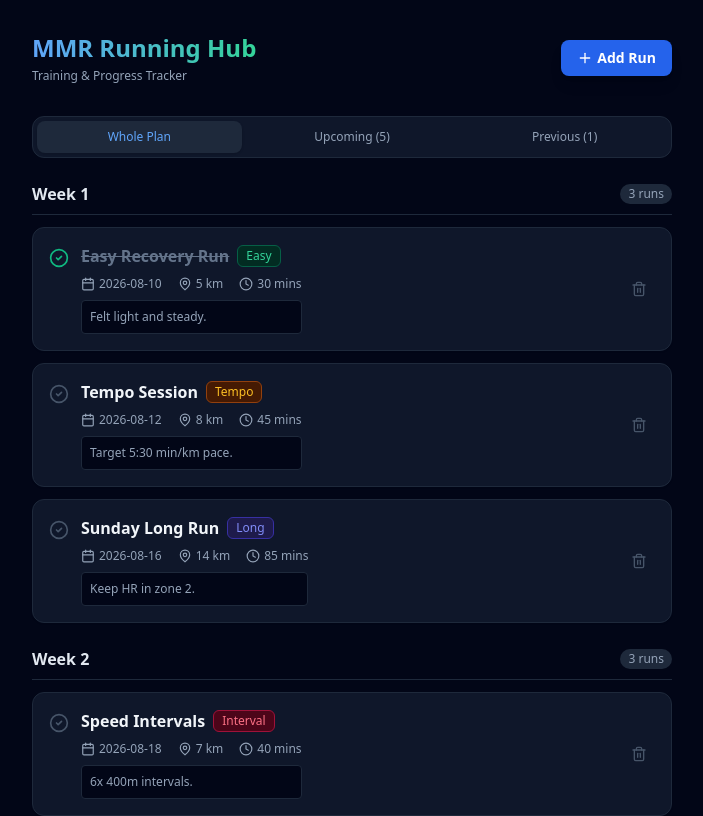
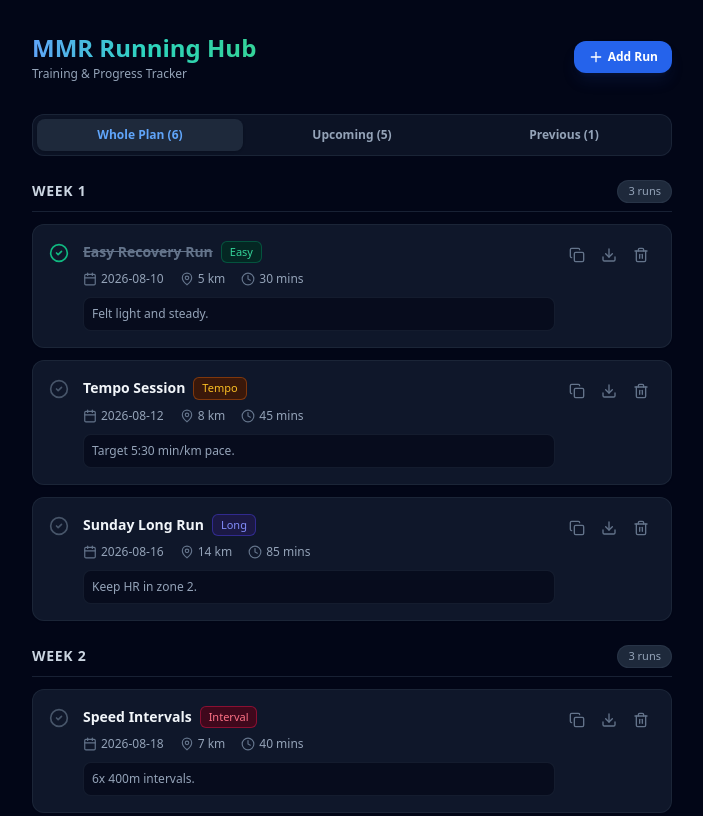
Before and after one commit to mmajor92/mmr-running-test, a React (Vite) app: page / in a window 1280 px wide. Shown: the top 816 px of the page, without its empty margins (288-991 px from the left). Built offline with nearby package versions, Linux system fonts and the light colour scheme.

Commit message:
Update App.tsx

```diff
--- a/src/App.tsx
+++ b/src/App.tsx
@@ -2,18 +2,16 @@ import React, { useState, useEffect } from 'react';
 import {
   Calendar,
   CheckCircle2,
-  ChevronRight,
   Plus,
   Trash2,
   Download,
-  Upload,
-  Activity,
+  Copy,
   Clock,
   MapPin,
+  Check,
   Flame,
-  Award,
   BarChart2,
-  RefreshCw
+  List
 } from 'lucide-react';
 
 interface Run {
@@ -45,8 +43,9 @@ export default function App() {
 
   const [activeTab, setActiveTab] = useState<'plan' | 'upcoming' | 'previous'>('plan');
   const [showAddModal, setShowAddModal] = useState(false);
+  const [copiedId, setCopiedId] = useState<string | null>(null);
 
-  // New Run Form State
+  // Form State
   const [title, setTitle] = useState('');
   const [date, setDate] = useState('');
   const [distanceKm, setDistanceKm] = useState('');
@@ -56,6 +55,7 @@ export default function App() {
   const [notes, setNotes] = useState('');
 
   useEffect(() => {
+    localStorage.getItem('mmr_runs');
     localStorage.setItem('mmr_runs', JSON.stringify(runs));
   }, [runs]);
 
@@ -85,11 +85,43 @@ export default function App() {
 
     setRuns(prev => [...prev, newRun]);
     setShowAddModal(false);
-    // Reset Form
     setTitle(''); setDate(''); setDistanceKm(''); setDurationMins(''); setType('Easy'); setWeek('1'); setNotes('');
   };
 
-  // Grouping helper
+  // Export single run to iCal (.ics)
+  const exportToICal = (run: Run) => {
+    const formatDate = (d: string) => d.replace(/-/g, '');
+    const icsContent = [
+      'BEGIN:VCALENDAR',
+      'VERSION:2.0',
+      'PRODID:-//MMR Running Hub//NONSGML v1.0//EN',
+      'BEGIN:VEVENT',
+      `SUMMARY:${run.type} Run: ${run.title}`,
+      `DESCRIPTION:${run.distanceKm} km | ${run.durationMins} mins\\n${run.notes || ''}`,
+      `DTSTART;VALUE=DATE:${formatDate(run.date)}`,
+      `DTEND;VALUE=DATE:${formatDate(run.date)}`,
+      'END:VEVENT',
+      'END:VCALENDAR'
+    ].join('\r\n');
+
+    const blob = new Blob([icsContent], { type: 'text/calendar;charset=utf-8' });
+    const link = document.createElement('a');
+    link.href = window.URL.createObjectURL(blob);
+    link.setAttribute('download', `${run.title.toLowerCase().replace(/\s+/g, '-')}.ics`);
+    document.body.appendChild(link);
+    link.click();
+    document.body.removeChild(link);
+  };
+
+  // Copy run details to clipboard
+  const copyRunDetails = (run: Run) => {
+    const text = `🏃 ${run.title}\n📅 Date: ${run.date} (Week ${run.week})\n🎯 Type: ${run.type}\n📏 Distance: ${run.distanceKm} km\n⏱️ Duration: ${run.durationMins} mins${run.notes ? `\n📝 Notes: ${run.notes}` : ''}`;
+    navigator.clipboard.writeText(text);
+    setCopiedId(run.id);
+    setTimeout(() => setCopiedId(null), 2000);
+  };
+
+  // Helper function to group runs by Week
   const groupRunsByWeek = (runsList: Run[]) => {
     return runsList.reduce((grouped: { [key: number]: Run[] }, run) => {
       const w = run.week || 1;
@@ -101,11 +133,11 @@ export default function App() {
 
   const getTypeBadgeColor = (runType: Run['type']) => {
     switch (runType) {
-      case 'Easy': return 'bg-emerald-950 text-emerald-400 border-emerald-800';
-      case 'Tempo': return 'bg-amber-950 text-amber-400 border-amber-800';
-      case 'Interval': return 'bg-rose-950 text-rose-400 border-rose-800';
-      case 'Long': return 'bg-indigo-950 text-indigo-400 border-indigo-800';
-      case 'Race': return 'bg-purple-950 text-purple-400 border-purple-800';
+      case 'Easy': return 'bg-emerald-950/80 text-emerald-400 border-emerald-800/80';
+      case 'Tempo': return 'bg-amber-950/80 text-amber-400 border-amber-800/80';
+      case 'Interval': return 'bg-rose-950/80 text-rose-400 border-rose-800/80';
+      case 'Long': return 'bg-indigo-950/80 text-indigo-400 border-indigo-800/80';
+      case 'Race': return 'bg-purple-950/80 text-purple-400 border-purple-800/80';
       default: return 'bg-slate-800 text-slate-300 border-slate-700';
     }
   };
@@ -114,70 +146,99 @@ export default function App() {
   const previousRuns = runs.filter(r => r.completed);
 
   const renderRunCard = (run: Run) => (
-    <div key={run.id} className="bg-slate-900 border border-slate-800 rounded-xl p-4 flex items-center justify-between shadow-sm">
-      <div className="flex items-start space-x-3">
+    <div key={run.id} className="bg-slate-900 border border-slate-800/80 rounded-xl p-4 flex items-start justify-between shadow-sm transition-all hover:border-slate-700">
+      <div className="flex items-start space-x-3.5 flex-1 pr-2">
         <button
           onClick={() => toggleComplete(run.id)}
-          className={`mt-1 transition-colors ${run.completed ? 'text-emerald-500' : 'text-slate-600 hover:text-slate-400'}`}
+          className={`mt-0.5 transition-colors ${run.completed ? 'text-emerald-500' : 'text-slate-600 hover:text-slate-400'}`}
+          title={run.completed ? "Mark as pending" : "Mark as completed"}
         >
           <CheckCircle2 className="w-5 h-5" />
         </button>
-        <div>
-          <div className="flex items-center space-x-2">
-            <h4 className={`font-semibold ${run.completed ? 'line-through text-slate-500' : 'text-slate-100'}`}>{run.title}</h4>
-            <span className={`text-xs px-2 py-0.5 border rounded-md font-medium ${getTypeBadgeColor(run.type)}`}>
+        <div className="flex-1">
+          <div className="flex flex-wrap items-center gap-2">
+            <h4 className={`font-semibold text-sm ${run.completed ? 'line-through text-slate-500' : 'text-slate-100'}`}>{run.title}</h4>
+            <span className={`text-[11px] px-2 py-0.5 border rounded-md font-medium ${getTypeBadgeColor(run.type)}`}>
               {run.type}
             </span>
           </div>
-          <div className="flex items-center space-x-4 mt-2 text-xs text-slate-400">
-            <span className="flex items-center"><Calendar className="w-3.5 h-3.5 mr-1" /> {run.date}</span>
-            <span className="flex items-center"><MapPin className="w-3.5 h-3.5 mr-1" /> {run.distanceKm} km</span>
-            <span className="flex items-center"><Clock className="w-3.5 h-3.5 mr-1" /> {run.durationMins} mins</span>
+
+          <div className="flex flex-wrap items-center gap-x-4 gap-y-1 mt-2 text-xs text-slate-400">
+            <span className="flex items-center"><Calendar className="w-3.5 h-3.5 mr-1 text-slate-500" /> {run.date}</span>
+            <span className="flex items-center"><MapPin className="w-3.5 h-3.5 mr-1 text-slate-500" /> {run.distanceKm} km</span>
+            <span className="flex items-center"><Clock className="w-3.5 h-3.5 mr-1 text-slate-500" /> {run.durationMins} mins</span>
           </div>
-          {run.notes && <p className="text-xs text-slate-400 mt-2 bg-slate-950 p-2 rounded border border-slate-800">{run.notes}</p>}
+
+          {run.notes && (
+            <p className="text-xs text-slate-400 mt-2.5 bg-slate-950/60 p-2 rounded-lg border border-slate-800/60">
+              {run.notes}
+            </p>
+          )}
         </div>
       </div>
-      <button onClick={() => deleteRun(run.id)} className="text-slate-600 hover:text-rose-400 p-2">
-        <Trash2 className="w-4 h-4" />
-      </button>
+
+      {/* Action Buttons */}
+      <div className="flex items-center space-x-1">
+        <button
+          onClick={() => copyRunDetails(run)}
+          className="text-slate-500 hover:text-slate-200 p-1.5 rounded-lg hover:bg-slate-800 transition-colors"
+          title="Copy details"
+        >
+          {copiedId === run.id ? <Check className="w-4 h-4 text-emerald-400" /> : <Copy className="w-4 h-4" />}
+        </button>
+        <button
+          onClick={() => exportToICal(run)}
+          className="text-slate-500 hover:text-blue-400 p-1.5 rounded-lg hover:bg-slate-800 transition-colors"
+          title="Export to Calendar (.ics)"
+        >
+          <Download className="w-4 h-4" />
+        </button>
+        <button
+          onClick={() => deleteRun(run.id)}
+          className="text-slate-500 hover:text-rose-400 p-1.5 rounded-lg hover:bg-slate-800 transition-colors"
+          title="Delete run"
+        >
+          <Trash2 className="w-4 h-4" />
+        </button>
+      </div>
     </div>
   );
 
   return (
-    <div className="max-w-2xl mx-auto px-4 py-8 pb-24 min-h-screen bg-slate-950 text-slate-100">
+    <div className="max-w-2xl mx-auto px-4 py-8 pb-24 min-h-screen bg-slate-950 text-slate-100 font-sans">
       {/* Header */}
       <header className="flex justify-between items-center mb-8">
         <div>
-          <h1 className="text-2xl font-bold bg-gradient-to-r from-blue-400 to-emerald-400 bg-clip-text text-transparent">
+          <h1 className="text-2xl font-extrabold bg-gradient-to-r from-blue-400 via-teal-400 to-emerald-400 bg-clip-text text-transparent">
             MMR Running Hub
           </h1>
-          <p className="text-xs text-slate-400 mt-1">Training & Progress Tracker</p>
+          <p className="text-xs text-slate-400 mt-0.5">Training & Progress Tracker</p>
         </div>
         <button
           onClick={() => setShowAddModal(true)}
-          className="bg-blue-600 hover:bg-blue-500 text-white text-sm font-semibold px-4 py-2 rounded-lg flex items-center shadow-lg transition-colors"
+          className="bg-blue-600 hover:bg-blue-500 text-white text-xs font-semibold px-3.5 py-2 rounded-xl flex items-center shadow-lg shadow-blue-900/20 transition-all active:scale-95"
         >
           <Plus className="w-4 h-4 mr-1" /> Add Run
         </button>
       </header>
 
       {/* Navigation Tabs */}
-      <nav className="flex space-x-2 bg-slate-900 p-1 rounded-xl border border-slate-800 mb-6">
+      <nav className="flex space-x-1.5 bg-slate-900/80 p-1 rounded-xl border border-slate-800/80 mb-6">
         <button
           onClick={() => setActiveTab('plan')}
-          className={`flex-1 py-2 text-xs font-medium rounded-lg transition-all ${activeTab === 'plan' ? 'bg-slate-800 text-blue-400 shadow' : 'text-slate-400 hover:text-slate-200'}`}
+          className={`flex-1 py-2 text-xs font-semibold rounded-lg transition-all ${activeTab === 'plan' ? 'bg-slate-800 text-blue-400 shadow' : 'text-slate-400 hover:text-slate-200'}`}
         >
-          Whole Plan
+          Whole Plan ({runs.length})
         </button>
         <button
           onClick={() => setActiveTab('upcoming')}
-          className={`flex-1 py-2 text-xs font-medium rounded-lg transition-all ${activeTab === 'upcoming' ? 'bg-slate-800 text-blue-400 shadow' : 'text-slate-400 hover:text-slate-200'}`}
+          className={`flex-1 py-2 text-xs font-semibold rounded-lg transition-all ${activeTab === 'upcoming' ? 'bg-slate-800 text-blue-400 shadow' : 'text-slate-400 hover:text-slate-200'}`}
         >
           Upcoming ({upcomingRuns.length})
         </button>
         <button
           onClick={() => setActiveTab('previous')}
-          className={`flex-1 py-2 text-xs font-medium rounded-lg transition-all ${activeTab === 'previous' ? 'bg-slate-800 text-blue-400 shadow' : 'text-slate-400 hover:text-slate-200'}`}
+          className={`flex-1 py-2 text-xs font-semibold rounded-lg transition-all ${activeTab === 'previous' ? 'bg-slate-800 text-blue-400 shadow' : 'text-slate-400 hover:text-slate-200'}`}
         >
           Previous ({previousRuns.length})
         </button>
@@ -188,9 +249,9 @@ export default function App() {
         <div className="space-y-6">
           {Object.entries(groupRunsByWeek(runs)).map(([weekNum, weekRuns]) => (
             <div key={`plan-week-${weekNum}`} className="space-y-3">
-              <div className="flex items-center justify-between border-b border-slate-800 pb-2">
-                <h3 className="text-base font-bold text-slate-200">Week {weekNum}</h3>
-                <span className="text-xs bg-slate-800 text-slate-400 px-2 py-0.5 rounded-full">
+              <div className="flex items-center justify-between border-b border-slate-800/80 pb-2">
+                <h3 className="text-sm font-bold text-slate-300 uppercase tracking-wider">Week {weekNum}</h3>
+                <span className="text-[11px] bg-slate-800 text-slate-400 px-2.5 py-0.5 rounded-full border border-slate-700/50">
                   {weekRuns.length} {weekRuns.length === 1 ? 'run' : 'runs'}
                 </span>
               </div>
@@ -206,13 +267,17 @@ export default function App() {
       {activeTab === 'upcoming' && (
         <div className="space-y-6">
           {Object.keys(groupRunsByWeek(upcomingRuns)).length === 0 ? (
-            <p className="text-slate-400 text-center py-8 text-sm">No upcoming runs.</p>
+            <div className="text-center py-12 bg-slate-900/40 rounded-2xl border border-slate-800/50 p-6">
+              <CheckCircle2 className="w-8 h-8 mx-auto text-emerald-500 mb-2 opacity-80" />
+              <p className="text-slate-300 font-medium text-sm">All caught up!</p>
+              <p className="text-slate-500 text-xs mt-1">No upcoming runs pending in your schedule.</p>
+            </div>
           ) : (
             Object.entries(groupRunsByWeek(upcomingRuns)).map(([weekNum, weekRuns]) => (
               <div key={`upcoming-week-${weekNum}`} className="space-y-3">
-                <div className="flex items-center justify-between border-b border-slate-800 pb-2">
-                  <h3 className="text-base font-bold text-slate-200">Week {weekNum}</h3>
-                  <span className="text-xs bg-slate-800 text-slate-400 px-2 py-0.5 rounded-full">
+                <div className="flex items-center justify-between border-b border-slate-800/80 pb-2">
+                  <h3 className="text-sm font-bold text-slate-300 uppercase tracking-wider">Week {weekNum}</h3>
+                  <span className="text-[11px] bg-slate-800 text-slate-400 px-2.5 py-0.5 rounded-full border border-slate-700/50">
                     {weekRuns.length} {weekRuns.length === 1 ? 'run' : 'runs'}
                   </span>
                 </div>
@@ -229,13 +294,17 @@ export default function App() {
       {activeTab === 'previous' && (
         <div className="space-y-6">
           {Object.keys(groupRunsByWeek(previousRuns)).length === 0 ? (
-            <p className="text-slate-400 text-center py-8 text-sm">No completed or past runs.</p>
+            <div className="text-center py-12 bg-slate-900/40 rounded-2xl border border-slate-800/50 p-6">
+              <Clock className="w-8 h-8 mx-auto text-slate-600 mb-2" />
+              <p className="text-slate-300 font-medium text-sm">No completed runs yet</p>
+              <p className="text-slate-500 text-xs mt-1">Mark runs as complete to track your history here.</p>
+            </div>
           ) : (
             Object.entries(groupRunsByWeek(previousRuns)).map(([weekNum, weekRuns]) => (
               <div key={`previous-week-${weekNum}`} className="space-y-3">
-                <div className="flex items-center justify-between border-b border-slate-800 pb-2">
-                  <h3 className="text-base font-bold text-slate-200">Week {weekNum}</h3>
-                  <span className="text-xs bg-slate-800 text-slate-400 px-2 py-0.5 rounded-full">
+                <div className="flex items-center justify-between border-b border-slate-800/80 pb-2">
+                  <h3 className="text-sm font-bold text-slate-300 uppercase tracking-wider">Week {weekNum}</h3>
+                  <span className="text-[11px] bg-slate-800 text-slate-400 px-2.5 py-0.5 rounded-full border border-slate-700/50">
                     {weekRuns.length} {weekRuns.length === 1 ? 'run' : 'runs'}
                   </span>
                 </div>
@@ -250,56 +319,56 @@ export default function App() {
 
       {/* Add Run Modal */}
       {showAddModal && (
-        <div className="fixed inset-0 bg-slate-950/80 backdrop-blur-sm flex items-center justify-center p-4 z-50">
-          <div className="bg-slate-900 border border-slate-800 rounded-2xl w-full max-w-md p-6 space-y-4">
+        <div className="fixed inset-0 bg-slate-950/80 backdrop-blur-md flex items-center justify-center p-4 z-50">
+          <div className="bg-slate-900 border border-slate-800 rounded-2xl w-full max-w-md p-6 space-y-4 shadow-2xl">
             <h3 className="text-lg font-bold text-slate-100">Add New Run</h3>
-            <form onSubmit={handleAddRun} className="space-y-3">
+            <form onSubmit={handleAddRun} className="space-y-3.5">
               <div>
-                <label className="text-xs text-slate-400 block mb-1">Title</label>
+                <label className="text-xs text-slate-400 block mb-1 font-medium">Title</label>
                 <input
                   type="text" required value={title} onChange={e => setTitle(e.target.value)}
-                  className="w-full bg-slate-950 border border-slate-800 rounded-lg px-3 py-2 text-sm text-slate-100 focus:outline-none focus:border-blue-500"
+                  className="w-full bg-slate-950 border border-slate-800 rounded-xl px-3.5 py-2 text-sm text-slate-100 focus:outline-none focus:border-blue-500 transition-colors"
                   placeholder="e.g. Easy Recovery Run"
                 />
               </div>
 
               <div className="grid grid-cols-2 gap-3">
                 <div>
-                  <label className="text-xs text-slate-400 block mb-1">Date</label>
+                  <label className="text-xs text-slate-400 block mb-1 font-medium">Date</label>
                   <input
                     type="date" required value={date} onChange={e => setDate(e.target.value)}
-                    className="w-full bg-slate-950 border border-slate-800 rounded-lg px-3 py-2 text-sm text-slate-100 focus:outline-none focus:border-blue-500"
+                    className="w-full bg-slate-950 border border-slate-800 rounded-xl px-3.5 py-2 text-sm text-slate-100 focus:outline-none focus:border-blue-500 transition-colors"
                   />
                 </div>
                 <div>
-                  <label className="text-xs text-slate-400 block mb-1">Week #</label>
+                  <label className="text-xs text-slate-400 block mb-1 font-medium">Week #</label>
                   <input
                     type="number" min="1" value={week} onChange={e => setWeek(e.target.value)}
-                    className="w-full bg-slate-950 border border-slate-800 rounded-lg px-3 py-2 text-sm text-slate-100 focus:outline-none focus:border-blue-500"
+                    className="w-full bg-slate-950 border border-slate-800 rounded-xl px-3.5 py-2 text-sm text-slate-100 focus:outline-none focus:border-blue-500 transition-colors"
                   />
                 </div>
               </div>
 
               <div className="grid grid-cols-3 gap-3">
                 <div>
-                  <label className="text-xs text-slate-400 block mb-1">Distance (km)</label>
+                  <label className="text-xs text-slate-400 block mb-1 font-medium">Distance (km)</label>
                   <input
                     type="number" step="0.1" value={distanceKm} onChange={e => setDistanceKm(e.target.value)}
-                    className="w-full bg-slate-950 border border-slate-800 rounded-lg px-3 py-2 text-sm text-slate-100 focus:outline-none focus:border-blue-500"
+                    className="w-full bg-slate-950 border border-slate-800 rounded-xl px-3 py-2 text-sm text-slate-100 focus:outline-none focus:border-blue-500 transition-colors"
                   />
                 </div>
                 <div>
-                  <label className="text-xs text-slate-400 block mb-1">Duration (min)</label>
+                  <label className="text-xs text-slate-400 block mb-1 font-medium">Duration (min)</label>
                   <input
                     type="number" value={durationMins} onChange={e => setDurationMins(e.target.value)}
-                    className="w-full bg-slate-950 border border-slate-800 rounded-lg px-3 py-2 text-sm text-slate-100 focus:outline-none focus:border-blue-500"
+                    className="w-full bg-slate-950 border border-slate-800 rounded-xl px-3 py-2 text-sm text-slate-100 focus:outline-none focus:border-blue-500 transition-colors"
                   />
                 </div>
                 <div>
-                  <label className="text-xs text-slate-400 block mb-1">Type</label>
+                  <label className="text-xs text-slate-400 block mb-1 font-medium">Type</label>
                   <select
                     value={type} onChange={e => setType(e.target.value as Run['type'])}
-                    className="w-full bg-slate-950 border border-slate-800 rounded-lg px-3 py-2 text-sm text-slate-100 focus:outline-none focus:border-blue-500"
+                    className="w-full bg-slate-950 border border-slate-800 rounded-xl px-2 py-2 text-sm text-slate-100 focus:outline-none focus:border-blue-500 transition-colors"
                   >
                     <option value="Easy">Easy</option>
                     <option value="Tempo">Tempo</option>
@@ -311,23 +380,23 @@ export default function App() {
               </div>
 
               <div>
-                <label className="text-xs text-slate-400 block mb-1">Notes (Optional)</label>
+                <label className="text-xs text-slate-400 block mb-1 font-medium">Notes (Optional)</label>
                 <textarea
                   value={notes} onChange={e => setNotes(e.target.value)} rows={2}
-                  className="w-full bg-slate-950 border border-slate-800 rounded-lg px-3 py-2 text-sm text-slate-100 focus:outline-none focus:border-blue-500"
+                  className="w-full bg-slate-950 border border-slate-800 rounded-xl px-3.5 py-2 text-sm text-slate-100 focus:outline-none focus:border-blue-500 transition-colors"
                 />
               </div>
 
               <div className="flex space-x-3 pt-2">
                 <button
                   type="button" onClick={() => setShowAddModal(false)}
-                  className="flex-1 bg-slate-800 hover:bg-slate-700 text-slate-300 py-2 rounded-lg text-sm font-semibold transition-colors"
+                  className="flex-1 bg-slate-800 hover:bg-slate-700 text-slate-300 py-2.5 rounded-xl text-xs font-semibold transition-colors"
                 >
                   Cancel
                 </button>
                 <button
                   type="submit"
-                  className="flex-1 bg-blue-600 hover:bg-blue-500 text-white py-2 rounded-lg text-sm font-semibold transition-colors"
+                  className="flex-1 bg-blue-600 hover:bg-blue-500 text-white py-2.5 rounded-xl text-xs font-semibold transition-colors shadow-lg shadow-blue-900/30"
                 >
                   Save Run
                 </button>
```
